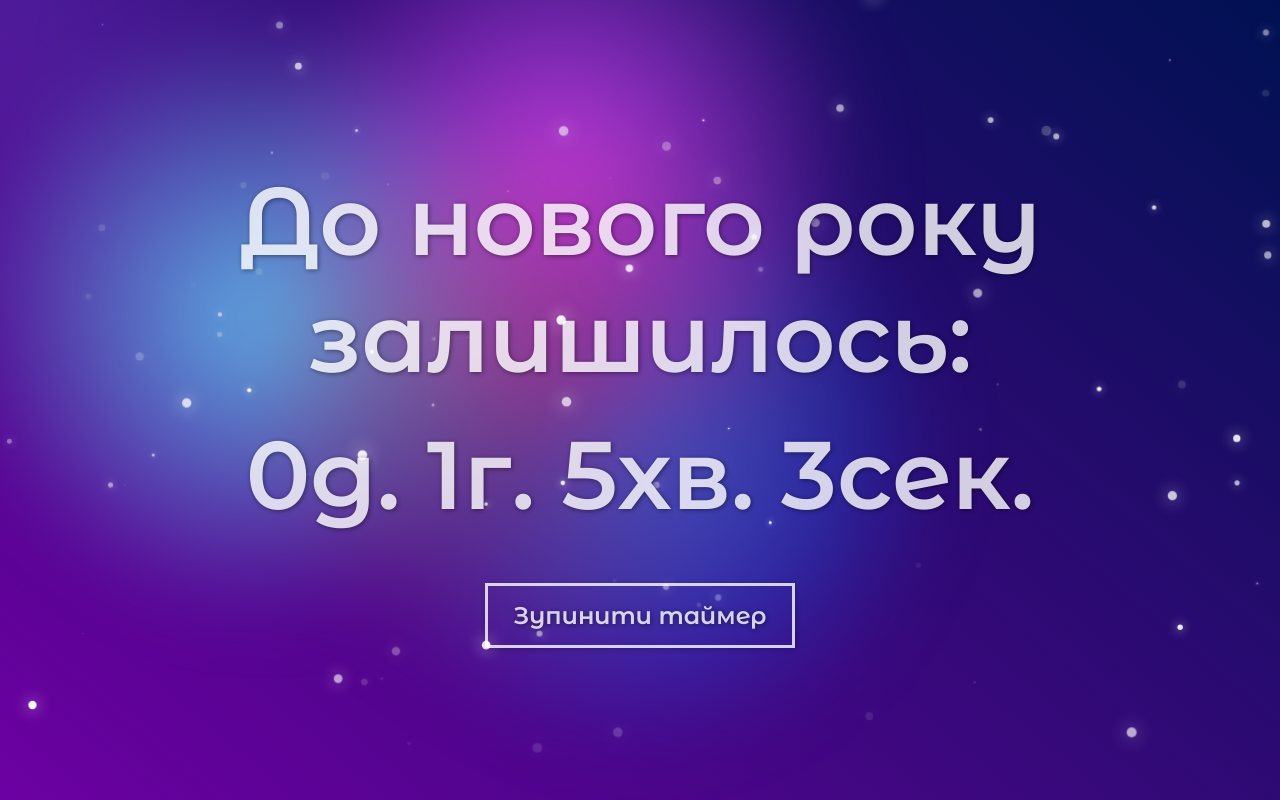
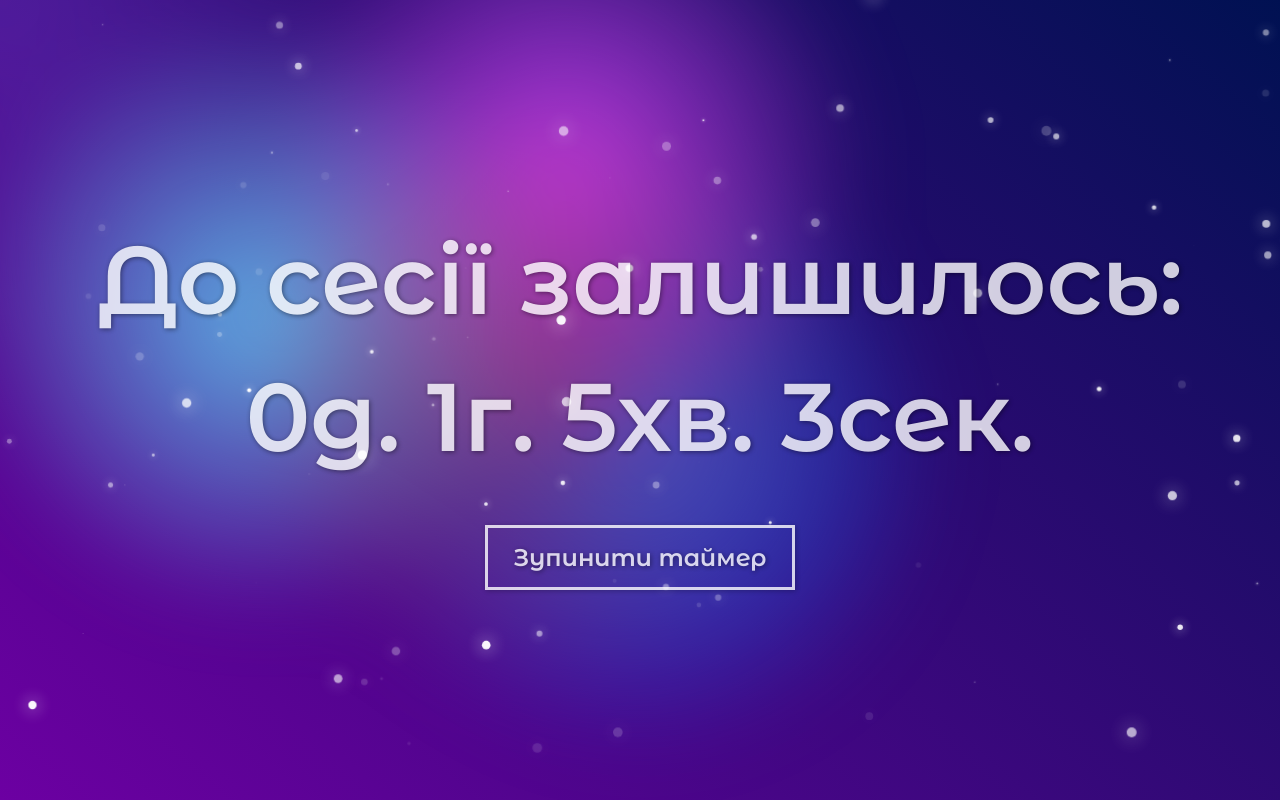
Before and after one commit to WaitingForTheBestDay/WaitingForTheBestDay.github.io, a plain HTML site: page index.html in a window 1280 px wide. Drawn offline with Linux system fonts and the light colour scheme; animation ran at ten frames a second.

Commit message:
Update index.html

```diff
--- a/index.html
+++ b/index.html
@@ -11,7 +11,7 @@
   </head>
   <body>
 	  <div class="text-container">
-		  <p>До нового року залишилось:</p>
+		  <p>До сесії залишилось:</p>
 	<p id="timer"></p>
 	<button class="button" onclick="surprize()">Зупинити таймер</button>
   </div>
```
